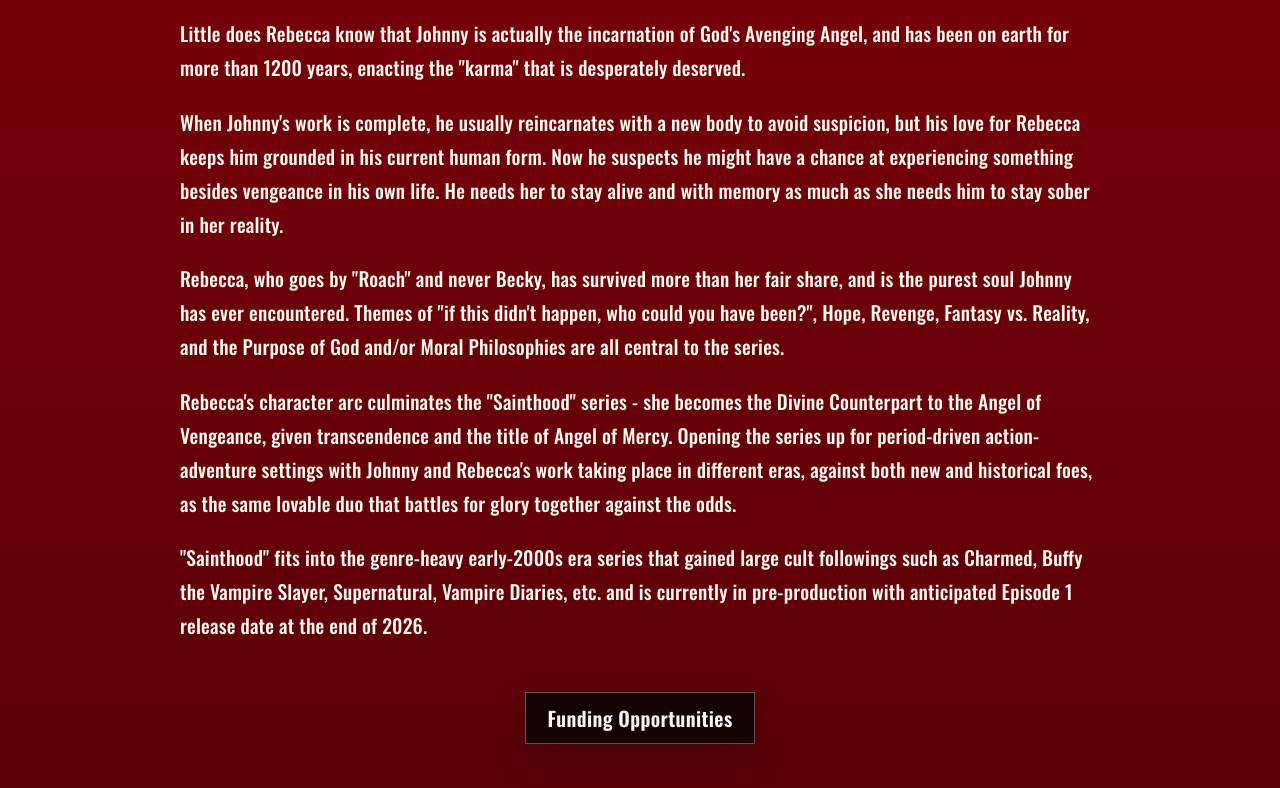
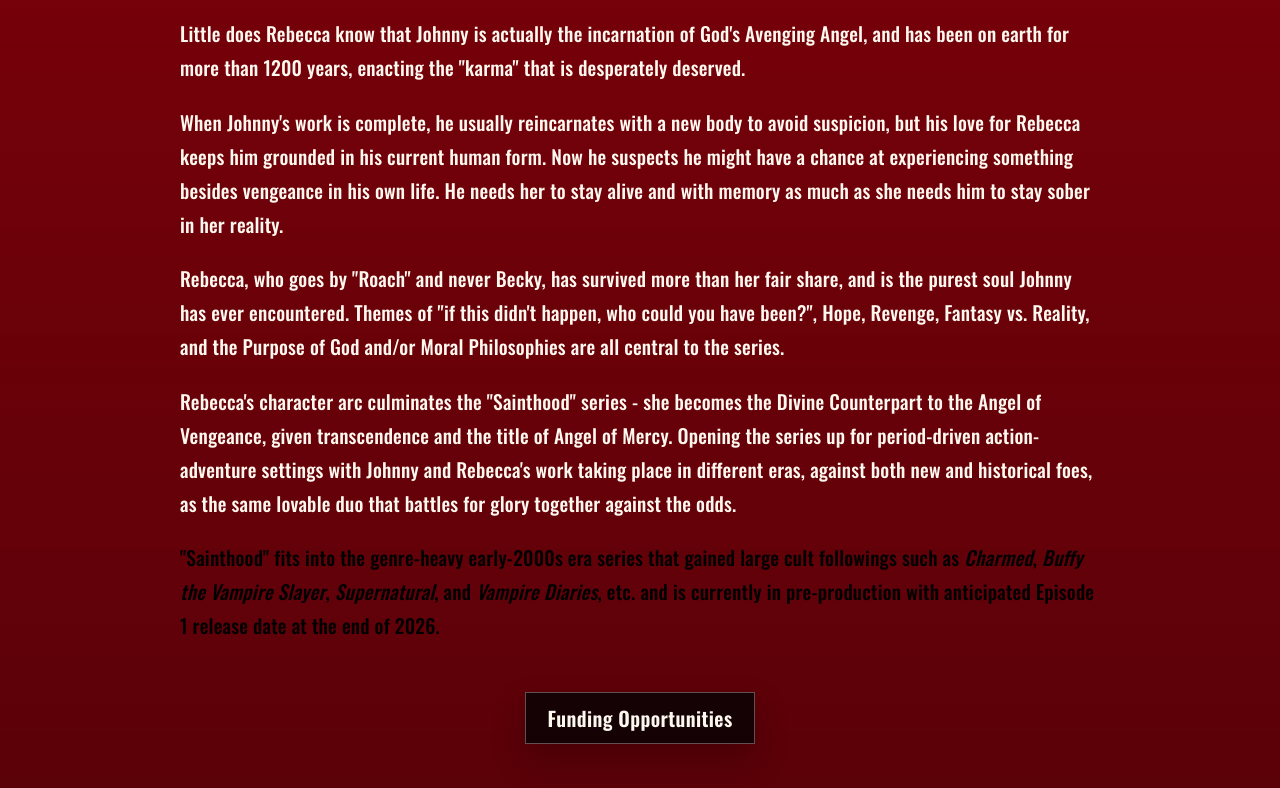
Before and after one commit to amber-white-vac/sainthoodthefilm.vac-app.com, a plain HTML site: page index.html in a window 1280 px wide. Shown: the part 1201-1989 px from the top of the page. Drawn offline with nearby package versions, Linux system fonts and the light colour scheme.

Commit message:
Differentiate series positioning paragraph

```diff
--- a/index.html
+++ b/index.html
@@ -82,11 +82,11 @@
             both new and historical foes, as the same lovable duo that battles for glory
             together against the odds.
           </p>
-          <p>
+          <p class="overview-positioning">
             "Sainthood" fits into the genre-heavy early-2000s era series that gained
-            large cult followings such as Charmed, Buffy the Vampire Slayer,
-            Supernatural, Vampire Diaries, etc. and is currently in pre-production with
-            anticipated Episode 1 release date at the end of 2026.
+            large cult followings such as <em>Charmed</em>, <em>Buffy the Vampire Slayer</em>,
+            <em>Supernatural</em>, and <em>Vampire Diaries</em>, etc. and is currently in
+            pre-production with anticipated Episode 1 release date at the end of 2026.
           </p>
           <a class="funding-button" href="funding-opportunities.html">
             Funding Opportunities
--- a/styles.css
+++ b/styles.css
@@ -164,6 +164,10 @@ h1 {
 
 .overview p + p {
   margin-top: 1.25rem;
+}
+
+.overview-positioning {
+  color: #000;
 }
 
 .funding-button {
```
